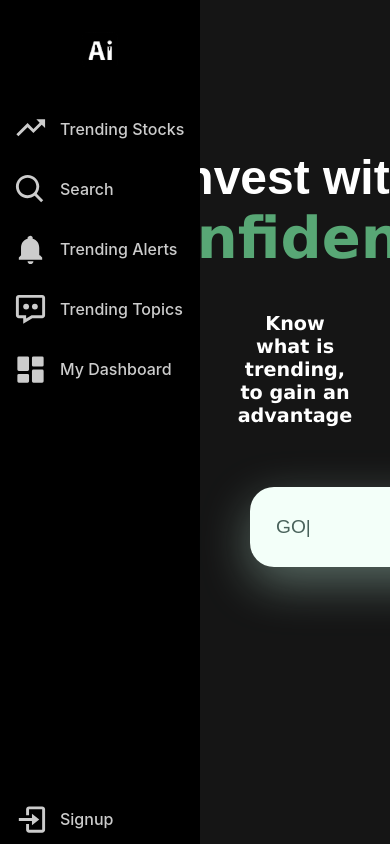
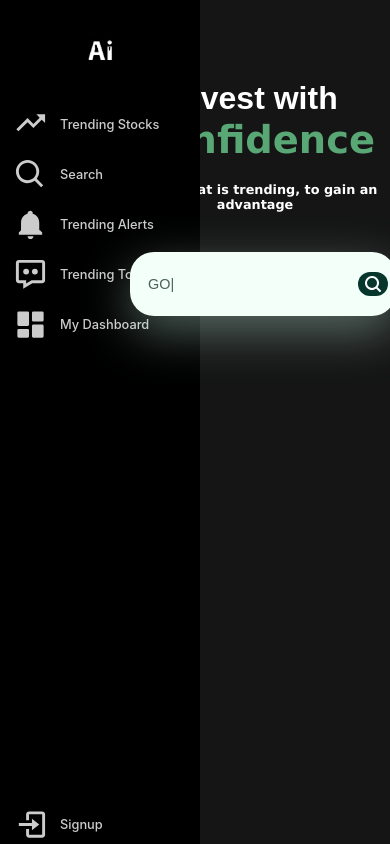
Before and after one commit to ThomasSchiolerH/StockHorizon, a React (Create React App) app in the folder frontend/: page / in a window 390 px wide. Built offline with nearby package versions, Linux system fonts and the light colour scheme; no server answers.

Commit message:
mobile and tablet website css

```diff
--- a/frontend/src/components/StockTable.js
+++ b/frontend/src/components/StockTable.js
@@ -21,7 +21,7 @@ const StockTable = ({ stocks }) => {
         width: 'calc(100% - 90px)', // Adjust the width calculation to add padding
         marginLeft: '45px', // Add left margin
         marginRight: '45px', // Add right margin
-        overflowX: 'hidden'
+        overflowX: 'auto' // Allow horizontal scrolling for smaller screens
       }}
     >
       <Table sx={{ minWidth: 650, width: '100%', color: '#fff' }} aria-label="simple table">
--- a/frontend/src/pages/TrendingStocks.js
+++ b/frontend/src/pages/TrendingStocks.js
@@ -59,7 +59,7 @@ const TrendingStocks = () => {
         </div>
       ) : (
         <>
-          <h1>Trending Stocks</h1>
+          <h1>Trending <span className="stocks-text">Stocks</span></h1>
           <div className="table-container">
             {error ? (
               <p>Error loading trending stocks: {error}</p>
--- a/frontend/src/styles/App.css
+++ b/frontend/src/styles/App.css
@@ -103,3 +103,27 @@ code {
 .sidebar:hover ~ .main-content {
   margin-left: 200px; /* Adjust this margin to match the width of your expanded sidebar */
 }
+
+/* Media Queries for Responsive Design */
+
+/* For tablets and below */
+@media only screen and (max-width: 768px) {
+  .main-content {
+    margin-left: 50px; /* Match the sidebar width */
+  }
+
+  .sidebar:hover ~ .main-content {
+    margin-left: 150px; /* Adjust this margin to match the width of the sidebar when expanded */
+  }
+}
+
+/* For mobile phones */
+@media only screen and (max-width: 480px) {
+  .main-content {
+    margin-left: 40px; /* Match the sidebar width */
+  }
+
+  .sidebar:hover ~ .main-content {
+    margin-left: 120px; /* Adjust this margin to match the width of the sidebar when expanded */
+  }
+}
--- a/frontend/src/styles/GraphPage.css
+++ b/frontend/src/styles/GraphPage.css
@@ -55,3 +55,56 @@
 .news-button-container button:hover {
   background-color: #0056b3;
 }
+
+/* Media Queries for Responsive Design */
+
+/* For tablets and below */
+@media only screen and (max-width: 768px) {
+  .graph-page {
+    padding: 15px;
+  }
+
+  .loading-container h1 {
+    font-size: 1.5em;
+  }
+
+  .loading-container p {
+    font-size: 1em;
+  }
+
+  .chart-container {
+    padding-left: 10px; /* Reduce padding on the left */
+    padding-right: 10px; /* Reduce padding on the right */
+    max-width: 100%; /* Allow full width for smaller screens */
+  }
+
+  .news-button-container button {
+    padding: 8px 16px;
+    font-size: 0.9em; /* Adjust button font size */
+  }
+}
+
+/* For mobile phones */
+@media only screen and (max-width: 480px) {
+  .graph-page {
+    padding: 10px;
+  }
+
+  .loading-container h1 {
+    font-size: 1.2em;
+  }
+
+  .loading-container p {
+    font-size: 0.9em;
+  }
+
+  .chart-container {
+    padding-left: 5px; /* Further reduce padding on the left */
+    padding-right: 5px; /* Further reduce padding on the right */
+  }
+
+  .news-button-container button {
+    padding: 6px 12px;
+    font-size: 0.8em; /* Further adjust button font size */
+  }
+}
--- a/frontend/src/styles/Home.css
+++ b/frontend/src/styles/Home.css
@@ -135,3 +135,69 @@
   border-radius: 5px;
   text-align: center;
 }
+
+/* Media Queries for Responsive Design */
+
+/* For tablets and below */
+@media only screen and (max-width: 768px) {
+  .home-page {
+    padding: 20px;
+    padding-top: 100px;
+  }
+
+  .home-page .title {
+    font-size: 2.5em;
+    margin-bottom: 30px;
+  }
+
+  .home-page .subtitle {
+    font-size: 1em;
+    margin-bottom: 30px;
+  }
+
+  .input__container--variant {
+    max-width: 90%;
+    padding: 0.5em;
+  }
+
+  .input__search--variant {
+    font-size: 1em;
+  }
+
+  .input__button__shadow--variant {
+    padding: 2px 5px;
+    height: 28px;
+  }
+}
+
+/* For mobile phones */
+@media only screen and (max-width: 480px) {
+  .home-page {
+    padding: 10px;
+    padding-top: 80px;
+  }
+
+  .home-page .title {
+    font-size: 2em;
+    margin-bottom: 20px;
+  }
+
+  .home-page .subtitle {
+    font-size: 0.8em;
+    margin-bottom: 20px;
+  }
+
+  .input__container--variant {
+    max-width: 100%;
+    padding: 0.5em;
+  }
+
+  .input__search--variant {
+    font-size: 0.9em;
+  }
+
+  .input__button__shadow--variant {
+    padding: 2px 5px;
+    height: 24px;
+  }
+}
--- a/frontend/src/styles/ProgressBar.css
+++ b/frontend/src/styles/ProgressBar.css
@@ -13,3 +13,20 @@
     width: 0;
     transition: width 0.25s;
   }
+
+  /* Media Queries for Responsive Design */
+
+/* For tablets and below */
+@media only screen and (max-width: 768px) {
+    .progress-bar {
+      height: 18px; /* Slightly reduce the height */
+    }
+  }
+
+  /* For mobile phones */
+  @media only screen and (max-width: 480px) {
+    .progress-bar {
+      height: 16px; /* Further reduce the height */
+      margin: 15px 0; /* Adjust margin for smaller screens */
+    }
+  }
--- a/frontend/src/styles/Sidebar.css
+++ b/frontend/src/styles/Sidebar.css
@@ -115,3 +115,32 @@
 .sidebar:hover ~ .main-content {
   margin-left: 200px;
 }
+
+/* For mobile phones */
+@media only screen and (max-width: 480px) {
+  .sidebar {
+    width: 40px;
+  }
+
+  .sidebar:hover {
+    width: 120px;
+  }
+
+  .sidebar-item {
+    height: 40px;
+  }
+
+  .sidebar-item::before {
+    left: 3px;
+    right: 3px;
+  }
+
+  .icon {
+    width: 30px;
+    height: 30px;
+  }
+
+  .text {
+    font-size: 0.8em;
+  }
+}
--- a/frontend/src/styles/SignIn.css
+++ b/frontend/src/styles/SignIn.css
@@ -148,3 +148,55 @@ input {
 .or-separator:not(:empty)::after {
   margin-left: .25em;
 }
+
+/* Media Queries for Responsive Design */
+
+/* For tablets and below */
+@media only screen and (max-width: 768px) {
+  .signin-page {
+    padding: 15px;
+    max-width: 90%; /* Adjust width to fit the screen */
+  }
+
+  input {
+    padding: 8px;
+  }
+
+  .email-signin-button {
+    padding: 8px;
+    font-size: 16px; /* Adjust font size */
+  }
+
+  .google-button {
+    padding: 8px;
+  }
+
+  .google-font {
+    font-size: 14px; /* Adjust font size */
+  }
+}
+
+/* For mobile phones */
+@media only screen and (max-width: 480px) {
+  .signin-page {
+    padding: 10px;
+    max-width: 100%; /* Use full width */
+  }
+
+  input {
+    padding: 6px;
+  }
+
+  .email-signin-button {
+    padding: 6px;
+    font-size: 14px; /* Adjust font size */
+  }
+
+  .google-button {
+    padding: 6px;
+  }
+
+  .google-font {
+    font-size: 12px; /* Adjust font size */
+  }
+}
--- a/frontend/src/styles/SignUp.css
+++ b/frontend/src/styles/SignUp.css
@@ -159,3 +159,55 @@ input {
 .or-separator:not(:empty)::after {
   margin-left: .25em;
 }
+
+/* Media Queries for Responsive Design */
+
+/* For tablets and below */
+@media only screen and (max-width: 768px) {
+  .signup-page {
+    padding: 15px;
+    max-width: 90%; /* Adjust width to fit the screen */
+  }
+
+  input {
+    padding: 8px;
+  }
+
+  .email-signup-button {
+    padding: 8px;
+    font-size: 16px; /* Adjust font size */
+  }
+
+  .google-button {
+    padding: 8px;
+  }
+
+  .google-font {
+    font-size: 14px; /* Adjust font size */
+  }
+}
+
+/* For mobile phones */
+@media only screen and (max-width: 480px) {
+  .signup-page {
+    padding: 10px;
+    max-width: 100%; /* Use full width */
+  }
+
+  input {
+    padding: 6px;
+  }
+
+  .email-signup-button {
+    padding: 6px;
+    font-size: 14px; /* Adjust font size */
+  }
+
+  .google-button {
+    padding: 6px;
+  }
+
+  .google-font {
+    font-size: 12px; /* Adjust font size */
+  }
+}
--- a/frontend/src/styles/TrendingStocks.css
+++ b/frontend/src/styles/TrendingStocks.css
@@ -13,6 +13,11 @@ html, body {
   color: #fff;
   min-height: 100vh;
   box-sizing: border-box;
+  text-align: center; /* Center align the text */
+}
+
+.stocks-text {
+  color: var(--light-green);
 }
 
 .trending-stocks-page h1 {
@@ -43,3 +48,53 @@ html, body {
 .table-container {
   overflow-x: auto;
 }
+
+/* For tablets and below */
+@media only screen and (max-width: 768px) {
+  .trending-stocks-page {
+    padding: 15px;
+  }
+
+  .trending-stocks-page h1 {
+    font-size: 1.5em;
+  }
+
+  .loading-container h1 {
+    font-size: 1.5em;
+  }
+
+  .loading-container p {
+    font-size: 1em;
+  }
+
+  .table-container {
+    padding: 0 10px;
+  }
+}
+
+/* For mobile phones */
+@media only screen and (max-width: 480px) {
+  .trending-stocks-page {
+    padding: 10px;
+  }
+
+  .trending-stocks-page h1 {
+    font-size: 1.2em;
+  }
+
+  .trending-stocks-page .stocks-text {
+    font-size: 1.2em;
+  }
+
+  .loading-container h1 {
+    font-size: 1.2em;
+  }
+
+  .loading-container p {
+    font-size: 0.9em;
+  }
+
+  .table-container {
+    padding: 0 5px;
+  }
+}
```
